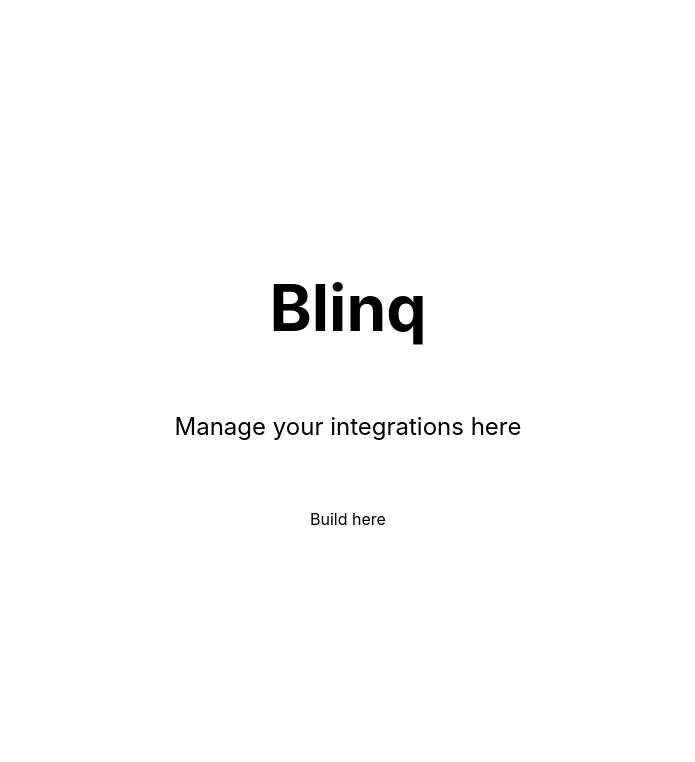
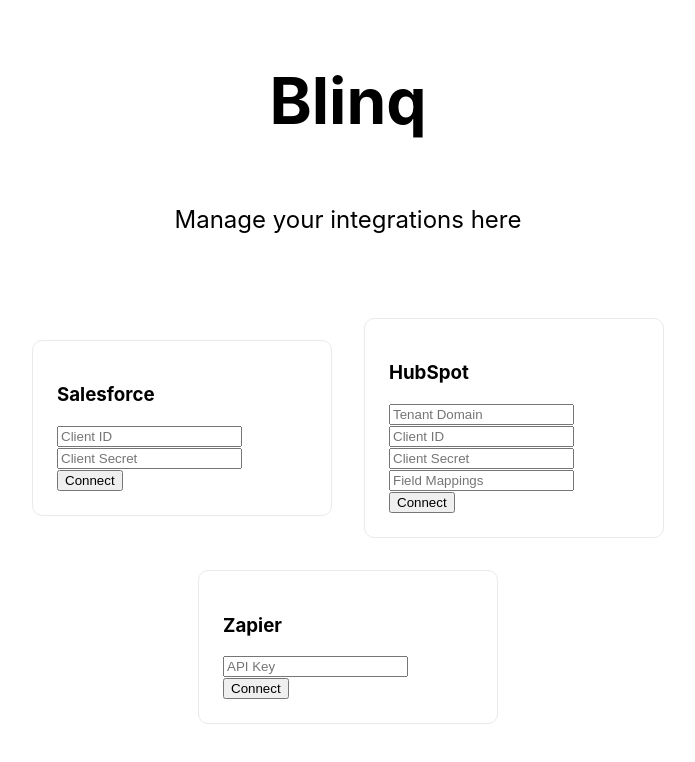
Before and after one commit to ThomasJohnCameron/blinq-fullstack-assignment, a Next.js app: page / in a window 1280 px wide. Shown: the top 762 px of the page, without its empty margins (292-987 px from the left). Built offline with nearby package versions, Linux system fonts and the light colour scheme.

Commit message:
PROD-0001 feature: Add simple frontend + emotionCSS

```diff
--- a/package.json
+++ b/package.json
@@ -9,6 +9,8 @@
     "lint": "next lint"
   },
   "dependencies": {
+    "@emotion/react": "^11.10.8",
+    "@emotion/styled": "^11.10.8",
     "next": "12.2.1",
     "react": "18.2.0",
     "react-dom": "18.2.0"
--- a/pages/index.tsx
+++ b/pages/index.tsx
@@ -1,23 +1,83 @@
+import { useState } from "react";
 import type { NextPage } from "next";
 import Head from "next/head";
-import Image from "next/image";
 import styles from "../styles/Home.module.css";
 
 const Home: NextPage = () => {
+  const [message, setMessage] = useState("");
+
+  const handleSubmit = async (
+    event: React.FormEvent<HTMLFormElement>,
+    integrationType: string
+  ) => {
+    event.preventDefault();
+    const formData = new FormData(event.currentTarget);
+    const settings = Object.fromEntries(formData.entries());
+
+    try {
+      const response = await fetch("/api/connect-integration", {
+        method: "POST",
+        headers: { "Content-Type": "application/json" },
+        body: JSON.stringify({ integrationType, settings }),
+      });
+
+      const result = await response.json();
+      setMessage(result.message);
+    } catch (error) {
+      setMessage("Error connecting integration");
+    }
+  };
+
   return (
     <div className={styles.container}>
       <Head>
-        <title>Blinq • Integrations</title>
-        <meta name="description" content="Generated by create next app" />
+        <title>Blinq • Integrations</title>
+        <meta name="description" content="Manage your Blinq integrations" />
         <link rel="icon" href="/favicon.ico" />
       </Head>
 
       <main className={styles.main}>
         <h1 className={styles.title}>Blinq</h1>
-
         <p className={styles.description}>Manage your integrations here</p>
 
-        <div className={styles.grid}>Build here</div>
+        {message && <p className={styles.message}>{message}</p>}
+
+        <div className={styles.grid}>
+          <form
+            className={styles.card}
+            onSubmit={(event) => handleSubmit(event, "Salesforce")}
+          >
+            <h3>Salesforce</h3>
+            <input name="client_id" placeholder="Client ID" required />
+            <input name="client_secret" placeholder="Client Secret" required />
+            <button type="submit">Connect</button>
+          </form>
+
+          <form
+            className={styles.card}
+            onSubmit={(event) => handleSubmit(event, "HubSpot")}
+          >
+            <h3>HubSpot</h3>
+            <input name="tenant_domain" placeholder="Tenant Domain" required />
+            <input name="client_id" placeholder="Client ID" required />
+            <input name="client_secret" placeholder="Client Secret" required />
+            <input
+              name="field_mappings"
+              placeholder="Field Mappings"
+              required
+            />
+            <button type="submit">Connect</button>
+          </form>
+
+          <form
+            className={styles.card}
+            onSubmit={(event) => handleSubmit(event, "Zapier")}
+          >
+            <h3>Zapier</h3>
+            <input name="api_key" placeholder="API Key" required />
+            <button type="submit">Connect</button>
+          </form>
+        </div>
       </main>
     </div>
   );
```
Also changed, not shown: 1 other file (tests, documents, lock files or other folders).
